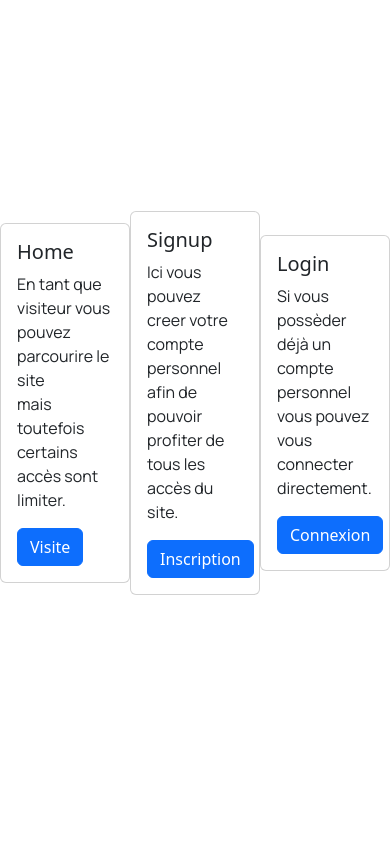
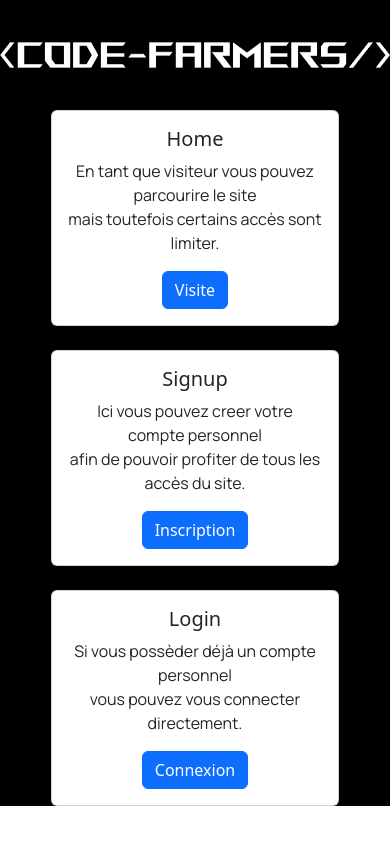
Before and after one commit to apexdevweb/code-farmers, a PHP site: page / in a window 390 px wide. Run offline with PHP 8.4, Linux system fonts and the light colour scheme; some libraries are stand-ins or nearby versions.

Commit message:
Version 1.0

```diff
--- a/asset/responsive.css
+++ b/asset/responsive.css
@@ -1,4 +1,45 @@
 @media only screen and (max-width: 600px) {
+  .titre_contenu {
+    height: 5.5vh;
+    width: 100%;
+    display: flex;
+    align-items: center;
+    justify-content: center;
+  }
+  .titre_contenu a > img {
+    height: 3vh;
+    width: 80vw;
+  }
+  .section_contain {
+    display: flex;
+    flex-direction: column;
+    align-items: center;
+    height: auto;
+    width: 100%;
+  }
+  .premier_contenu {
+    margin-top: 5vh;
+    margin-bottom: auto;
+    width: 100%;
+    height: auto;
+    display: flex;
+    flex-direction: column;
+    align-items: center;
+    justify-content: space-evenly;
+  }
+  .logoContent {
+    position: absolute;
+    height: auto;
+    width: 100%;
+    overflow: hidden;
+    background-color: #000;
+  }
+  .logoContent > img {
+    margin-top: 5vh;
+    height: 3vh;
+    width: 100%;
+  }
+
   .container_downform {
     height: auto;
     width: 100%;
--- a/asset/style.css
+++ b/asset/style.css
@@ -5,16 +5,25 @@ body {
   box-sizing: border-box;
 }
 .titre_contenu {
+  height: 5.5vh;
+  width: 100%;
+  display: flex;
+  align-items: center;
+  justify-content: center;
+}
+.titre_contenu a > img {
   height: 5vh;
+  width: 50vw;
+}
+.section_contain {
+  display: flex;
+  flex-direction: column;
+  align-items: center;
+  height: auto;
   width: 100%;
-  background-color: #333;
-}
-.titre_contenu > h1 {
-  text-align: center;
-  color: #fff;
 }
 .premier_contenu {
-  margin-top: 25vh;
+  margin-top: 10vh;
   margin-bottom: auto;
   width: 100%;
   height: auto;
@@ -22,6 +31,19 @@ body {
   flex-direction: row;
   align-items: center;
   justify-content: space-evenly;
+  overflow: hidden;
+}
+.logoContent {
+  text-align: center;
+  height: 100vh;
+  width: 100%;
+  overflow: hidden;
+  background-color: #000;
+}
+.logoContent > img {
+  margin-top: 5vh;
+  height: 10vh;
+  width: 90%;
 }
 .contenu_secondaire {
   margin-top: 10vh;
--- a/home.php
+++ b/home.php
@@ -18,9 +18,9 @@ include("includes/head.php");
     <?php
     include("includes/navbar.php");
     ?>
-    <div class="titre_contenu">
-        <h1>Code-Farmers</h1>
-    </div>
+    <?php
+    include("includes/logo.php");
+    ?>
     <br>
     <!-- on fait un foreach en php pour afficher toutes les publications enregistré dans la database -->
     <section class="contenu_secondaire">
--- /dev/null
+++ b/includes/logo.php
@@ -0,0 +1,3 @@
+<div class="titre_contenu">
+    <a href="home.php"><img src="asset/wallpapper/Logo2.png"></a>
+</div>
--- a/includes/navbar.php
+++ b/includes/navbar.php
@@ -1,6 +1,5 @@
 <nav class="navbar navbar-expand-lg bg-body-tertiary">
     <div class="container-fluid">
-        <a class="navbar-brand" href="#">Code-Farmers</a>
         <button class="navbar-toggler" type="button" data-bs-toggle="collapse" data-bs-target="#navbarNavDropdown" aria-controls="navbarNavDropdown" aria-expanded="false" aria-label="Toggle navigation">
             <span class="navbar-toggler-icon"></span>
         </button>
--- a/index.php
+++ b/index.php
@@ -5,6 +5,9 @@ include("includes/head.php");
 ?>
 
 <body>
+    <div class="section_contain">
+        <section class="logoContent">
+            <img src="asset/wallpapper/Logo1.png">
             <section class="premier_contenu">
                 <div class="card" style="width: 18rem;">
                     <div class="card-body">
@@ -36,6 +39,9 @@ include("includes/head.php");
                     </div>
                 </div>
             </section>
+        </section>
+
+    </div>
 </body>
 
 </html>
--- a/profileGlobale.php
+++ b/profileGlobale.php
@@ -14,9 +14,9 @@ include("includes/head.php");
     <?php
     include("includes/navbar.php");
     ?>
-    <div class="titre_contenu">
-        <h1>Code-Farmers</h1>
-    </div>
+    <?php
+    include("includes/logo.php");
+    ?>
     <!-- on fait un foreach en php pour afficher tout les utilisateur enregistré dans la database -->
     <section class="contenu_secondaire">
         <?php
--- a/recherche.php
+++ b/recherche.php
@@ -15,9 +15,9 @@ include("includes/head.php");
     <?php
     include("includes/navbar.php");
     ?>
-    <div class="titre_contenu">
-        <h1>Code-Farmers</h1>
-    </div>
+    <?php
+    include("includes/logo.php");
+    ?>
     <br>
     <section>
         <div class="container">
```
Also changed, not shown: includes/cards.php (deleted, +0 -8 lines), asset/wallpapper/Logo2.png (added). Lines whose indentation alone changed are shown as unchanged.
